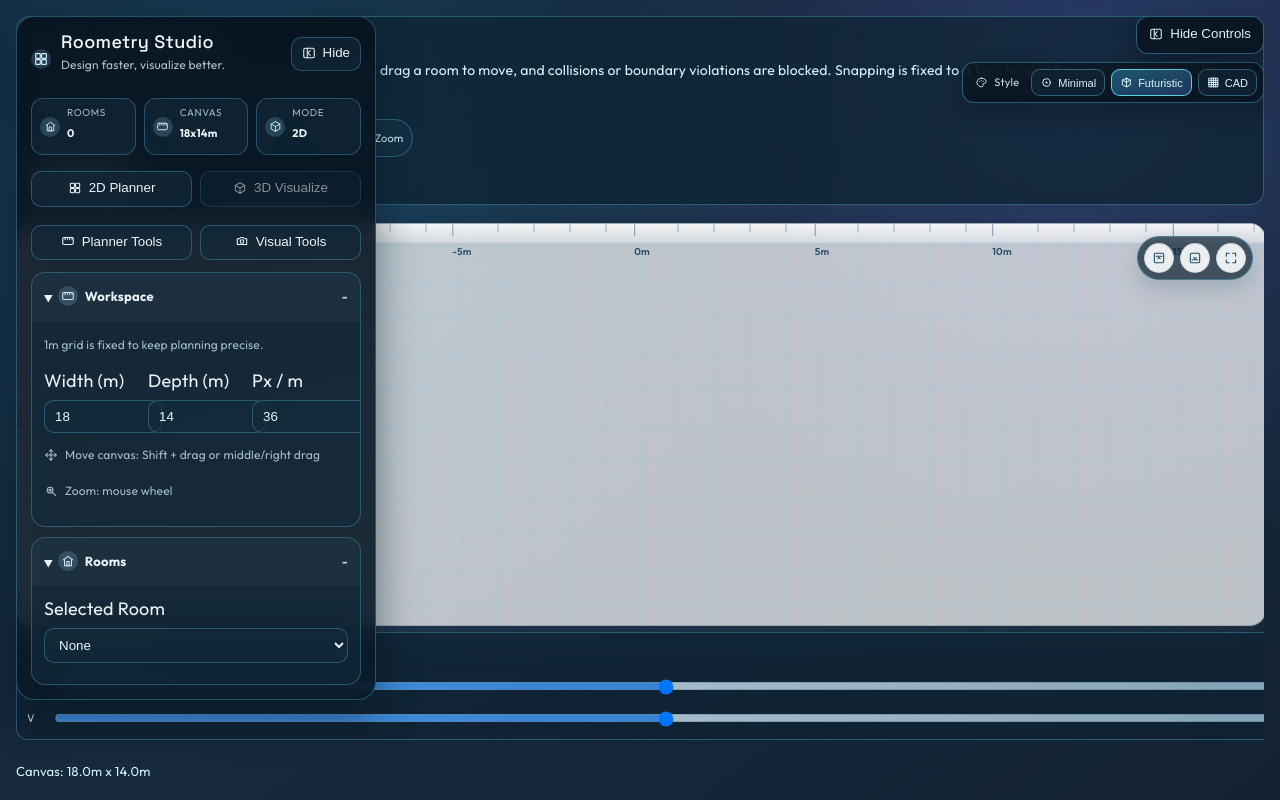
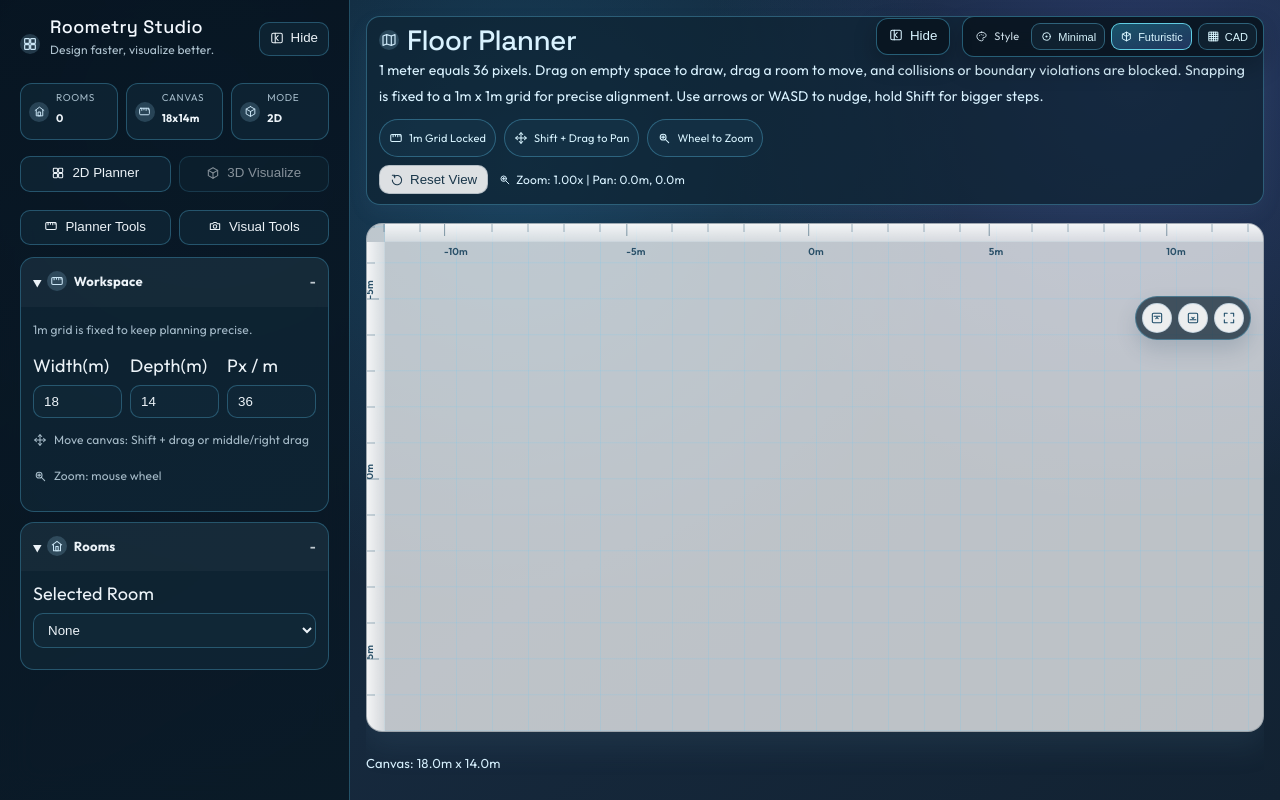
Before and after one commit to ShahryarAdil-3/roometry, a React (Vite) app: page / in a window 1280 px wide. Built offline with nearby package versions, Linux system fonts and the light colour scheme.

Commit message:
UI update

```diff
--- a/src/App.css
+++ b/src/App.css
@@ -1,11 +1,58 @@
 @import url('https://fonts.googleapis.com/css2?family=Outfit:wght@400;500;600;700&family=Space+Grotesk:wght@500;700&display=swap');
+
+*, *::before, *::after {
+  box-sizing: border-box;
+}
 
 .app {
   position: relative;
-  width: 100%;
+  width: 100vw;
   height: 100svh;
   overflow: hidden;
   font-family: 'Outfit', 'Segoe UI', sans-serif;
+  display: flex;
+  flex-direction: row;
+}
+
+.app-sidebar {
+  flex-shrink: 0;
+  width: 0;
+  transition: width 300ms cubic-bezier(0.2, 0.8, 0.2, 1), opacity 300ms ease;
+  overflow: hidden;
+  position: relative;
+  z-index: 10;
+  opacity: 0;
+}
+
+.app-sidebar.open {
+  width: min(350px, 100vw);
+  opacity: 1;
+}
+
+.app-main {
+  flex: 1;
+  display: flex;
+  flex-direction: column;
+  min-width: 0;
+  position: relative;
+  height: 100%;
+}
+
+.app-topbar {
+  position: absolute;
+  top: 16px;
+  right: 16px;
+  display: flex;
+  align-items: center;
+  gap: 12px;
+  z-index: 40;
+}
+
+.app-canvas-container {
+  flex: 1;
+  width: 100%;
+  height: 100%;
+  position: relative;
 }
 
 .app-draw {
@@ -35,9 +82,7 @@
 }
 
 .toggle-controls-btn {
-  position: absolute;
-  top: 16px;
-  right: 16px;
+  position: relative;
   z-index: 40;
   padding: 9px 12px;
   border-radius: 12px;
@@ -55,9 +100,7 @@
 }
 
 .style-variant-dock {
-  position: absolute;
-  top: 62px;
-  right: 16px;
+  position: relative;
   z-index: 39;
   display: inline-flex;
   align-items: center;
@@ -150,20 +193,16 @@
 }
 
 .scene-controls {
-  position: absolute;
-  top: 16px;
-  left: 16px;
-  z-index: 30;
-  width: min(330px, calc(100vw - 28px));
-  max-height: calc(100svh - 32px);
+  position: relative;
+  width: 100%;
+  height: 100svh;
   overflow: auto;
-  padding: 14px;
-  border-radius: 18px;
+  padding: 16px 20px;
   background: linear-gradient(162deg, rgba(13, 28, 39, 0.92), rgba(22, 32, 45, 0.9));
   color: #ecf3f8;
   backdrop-filter: blur(16px);
-  box-shadow: 0 20px 40px rgba(0, 0, 0, 0.32);
-  border: 1px solid rgba(172, 213, 236, 0.18);
+  border-right: 1px solid rgba(172, 213, 236, 0.18);
+  box-shadow: 8px 0 30px rgba(0, 0, 0, 0.15);
   animation: panel-enter 360ms ease;
 }
 
@@ -286,6 +325,7 @@
 .scene-controls .control-group {
   display: block;
   margin-bottom: 9px;
+  min-width: 0;
 }
 
 .scene-controls p {
@@ -307,6 +347,7 @@
 .scene-controls input[type='number'],
 .scene-controls button {
   width: 100%;
+  min-width: 0;
   padding: 8px 10px;
   border-radius: 10px;
   border: 1px solid rgba(203, 230, 246, 0.22);
@@ -646,56 +687,6 @@
   gap: 5px;
 }
 
-.floor-map-scrollbars {
-  display: grid;
-  gap: 6px;
-  width: 100%;
-  max-width: 100%;
-  justify-self: stretch;
-  z-index: 4;
-  padding: 8px 10px;
-  border-radius: 12px;
-  border: 1px solid rgba(118, 164, 194, 0.25);
-  background: rgba(255, 255, 255, 0.56);
-}
-
-.floor-map-scrollbars-title {
-  font-size: 12px;
-  display: inline-flex;
-  align-items: center;
-  gap: 6px;
-  color: #1f3f54;
-}
-
-.floor-map-bar {
-  display: grid;
-  grid-template-columns: 18px 1fr;
-  align-items: center;
-  gap: 8px;
-  font-size: 11px;
-  color: #2b5068;
-}
-
-.floor-map-bar input[type='range'] {
-  width: 100%;
-}
-
-.floor-map-bar input[type='range']::-webkit-slider-runnable-track {
-  height: 8px;
-  border-radius: 999px;
-  background: linear-gradient(90deg, rgba(147, 178, 201, 0.45), rgba(74, 121, 154, 0.65));
-}
-
-.floor-map-bar input[type='range']::-webkit-slider-thumb {
-  appearance: none;
-  margin-top: -3px;
-  width: 14px;
-  height: 14px;
-  border-radius: 50%;
-  border: 1px solid rgba(20, 53, 75, 0.5);
-  background: #ffffff;
-}
-
 .floor-map-canvas {
   position: relative;
   border-radius: 16px;
@@ -714,9 +705,9 @@
 
 .floor-map-canvas-toolbar {
   position: absolute;
-  top: 12px;
+  top: 72px; /* Avoid app-topbar overlapping */
   right: 12px;
-  z-index: 7;
+  z-index: 10;
   display: inline-flex;
   align-items: center;
   gap: 6px;
@@ -1039,17 +1030,14 @@
 }
 
 .inline-row {
-  display: grid;
-  grid-template-columns: repeat(3, minmax(0, 1fr));
+  display: flex;
+  flex-wrap: wrap;
   gap: 8px;
 }
 
-.inline-row.inline-row-2 {
-  grid-template-columns: repeat(2, minmax(0, 1fr));
-}
-
-.inline-row.inline-row-3 {
-  grid-template-columns: repeat(3, minmax(0, 1fr));
+.inline-row > * {
+  flex: 1 1 80px;
+  min-width: 0;
 }
 
 .floor-map-footnote {
@@ -1126,7 +1114,6 @@
 }
 
 .app-style-minimal .floor-map-header,
-.app-style-minimal .floor-map-scrollbars,
 .app-style-minimal .floor-map-canvas-toolbar,
 .app-style-minimal .floor-map-focus-controls {
   background: rgba(255, 255, 255, 0.9);
@@ -1195,7 +1182,6 @@
 }
 
 .app-style-futuristic .floor-map-header,
-.app-style-futuristic .floor-map-scrollbars,
 .app-style-futuristic .floor-map-canvas-toolbar,
 .app-style-futuristic .floor-map-focus-controls {
   background: rgba(14, 35, 50, 0.72);
@@ -1205,8 +1191,6 @@
 .app-style-futuristic .floor-map-title,
 .app-style-futuristic .floor-map-header p,
 .app-style-futuristic .floor-map-readout,
-.app-style-futuristic .floor-map-scrollbars-title,
-.app-style-futuristic .floor-map-bar,
 .app-style-futuristic .floor-map-footnote {
   color: #d9f2ff;
 }
@@ -1275,7 +1259,6 @@
 }
 
 .app-style-cad .floor-map-header,
-.app-style-cad .floor-map-scrollbars,
 .app-style-cad .floor-map-canvas-toolbar,
 .app-style-cad .floor-map-focus-controls {
   border-radius: 9px;
@@ -1303,6 +1286,43 @@
 }
 
 @media (max-width: 720px) {
+  .app {
+    flex-direction: column;
+  }
+
+  .app-sidebar {
+    height: 0;
+    width: 100vw !important;
+    position: absolute;
+    bottom: 0;
+    left: 0;
+    z-index: 100;
+  }
+
+  .app-sidebar.open {
+    height: 60svh;
+  }
+
+  .app-main {
+    height: 100svh;
+  }
+
+  .scene-controls {
+    height: 100%;
+    border-right: none;
+    border-top: 1px solid rgba(172, 213, 236, 0.18);
+    border-radius: 20px 20px 0 0;
+    box-shadow: 0 -10px 40px rgba(0, 0, 0, 0.2);
+  }
+
+  .app-topbar {
+    top: 12px;
+    right: 12px;
+    flex-direction: column;
+    align-items: flex-end;
+    gap: 8px;
+  }
+
   .floor-map-shell {
     padding: 12px;
   }
@@ -1311,23 +1331,7 @@
     font-size: 22px;
   }
 
-  .scene-controls {
-    top: auto;
-    bottom: 12px;
-    left: 12px;
-    right: 12px;
-    width: auto;
-    max-height: 62svh;
-  }
-
-  .toggle-controls-btn {
-    top: 12px;
-    right: 12px;
-  }
-
   .style-variant-dock {
-    top: 56px;
-    right: 12px;
     max-width: calc(100vw - 24px);
     overflow-x: auto;
     padding: 5px;
--- a/src/App.jsx
+++ b/src/App.jsx
@@ -68,7 +68,46 @@ function App() {
   }, [styleVariant])
 
   return (
-    <div className={`app app-${uiMode} app-style-${styleVariant}`}>
+    <div className={`app app-${uiMode} app-style-${styleVariant} ${showControls ? 'controls-open' : 'controls-closed'}`}>
+      <div className={`app-sidebar ${showControls ? 'open' : ''}`}>
+        {showControls && <SceneControls onHide={() => setShowControls(false)} />}
+      </div>
+
+      <div className="app-main">
+        <div className="app-topbar">
+          <button
+            type="button"
+            className="toggle-controls-btn"
+            onClick={() => setShowControls((value) => !value)}
+          >
+            <span className="icon-label">
+              <ControlIcon name={showControls ? 'hide' : 'show'} size={14} />
+              {showControls ? 'Hide' : 'Controls'}
+            </span>
+          </button>
+
+          <div className="style-variant-dock" role="group" aria-label="Style variants">
+            <span className="style-variant-label">
+              <ControlIcon name="palette" size={13} />
+              Style
+            </span>
+            {STYLE_VARIANTS.map((variant) => (
+              <button
+                key={variant.id}
+                type="button"
+                className={`style-variant-btn ${styleVariant === variant.id ? 'active' : ''}`}
+                onClick={() => setStyleVariant(variant.id)}
+                title={`Switch to ${variant.label} theme`}
+                aria-label={`Switch to ${variant.label} theme`}
+              >
+                <ControlIcon name={variant.icon} size={13} />
+                {variant.label}
+              </button>
+            ))}
+          </div>
+        </div>
+
+        <div className="app-canvas-container">
           {uiMode === 'draw' ? (
             <FloorMapCanvas />
           ) : (
@@ -91,39 +130,8 @@ function App() {
               )}
             </>
           )}
-
-      <button
-        type="button"
-        className="toggle-controls-btn"
-        onClick={() => setShowControls((value) => !value)}
-      >
-        <span className="icon-label">
-          <ControlIcon name={showControls ? 'hide' : 'show'} size={14} />
-          {showControls ? 'Hide Controls' : 'Show Controls'}
-        </span>
-      </button>
-
-      <div className="style-variant-dock" role="group" aria-label="Style variants">
-        <span className="style-variant-label">
-          <ControlIcon name="palette" size={13} />
-          Style
-        </span>
-        {STYLE_VARIANTS.map((variant) => (
-          <button
-            key={variant.id}
-            type="button"
-            className={`style-variant-btn ${styleVariant === variant.id ? 'active' : ''}`}
-            onClick={() => setStyleVariant(variant.id)}
-            title={`Switch to ${variant.label} theme`}
-            aria-label={`Switch to ${variant.label} theme`}
-          >
-            <ControlIcon name={variant.icon} size={13} />
-            {variant.label}
-          </button>
-        ))}
         </div>
-
-      {showControls && <SceneControls onHide={() => setShowControls(false)} />}
+      </div>
     </div>
   )
 }
--- a/src/components/FloorMapCanvas.jsx
+++ b/src/components/FloorMapCanvas.jsx
@@ -4,7 +4,7 @@ import { ControlIcon } from './ui/ControlIcons'
 
 const MIN_DRAW_SIZE = 16
 const MIN_ROOM_SIZE = 1
-const MIN_VIEW_ZOOM = 0.1
+const MIN_VIEW_ZOOM = 0
 const MAX_VIEW_ZOOM = 4
 const RULER_GUTTER = 18
 const GRID_UNIT_METERS = 1
@@ -831,39 +831,6 @@ export default function FloorMapCanvas() {
 
         {showBottomChrome && (
           <>
-            <div className="floor-map-scrollbars" aria-label="Canvas navigation scrollbars">
-              <div className="floor-map-scrollbars-title">
-                <ControlIcon name="pan" size={13} />
-                Viewport scroll bars
-              </div>
-              <label className="floor-map-bar">
-                <span>H</span>
-                <input
-                  type="range"
-                  min={-horizontalLimit}
-                  max={horizontalLimit}
-                  step="0.1"
-                  value={view.x}
-                  onChange={(event) =>
-                    setView((current) => clampView({ ...current, x: Number(event.target.value) }))
-                  }
-                />
-              </label>
-              <label className="floor-map-bar">
-                <span>V</span>
-                <input
-                  type="range"
-                  min={-verticalLimit}
-                  max={verticalLimit}
-                  step="0.1"
-                  value={view.z}
-                  onChange={(event) =>
-                    setView((current) => clampView({ ...current, z: Number(event.target.value) }))
-                  }
-                />
-              </label>
-            </div>
-
             <div className="floor-map-footnote">
               Canvas: {canvas.width.toFixed(1)}m x {canvas.depth.toFixed(1)}m
               {floorPlan.constraintMessage ? ` | ${floorPlan.constraintMessage}` : ''}
--- a/src/components/SceneControls.jsx
+++ b/src/components/SceneControls.jsx
@@ -250,7 +250,7 @@ export default function SceneControls({ onHide }) {
             >
               <div className="inline-row inline-row-3">
                 <label>
-                  Width (m)
+                  Width(m)
                   <input
                     type="number"
                     min="6"
@@ -269,7 +269,7 @@ export default function SceneControls({ onHide }) {
                   />
                 </label>
                 <label>
-                  Depth (m)
+                  Depth(m)
                   <input
                     type="number"
                     min="6"
```
Lines whose indentation alone changed are shown as unchanged.
